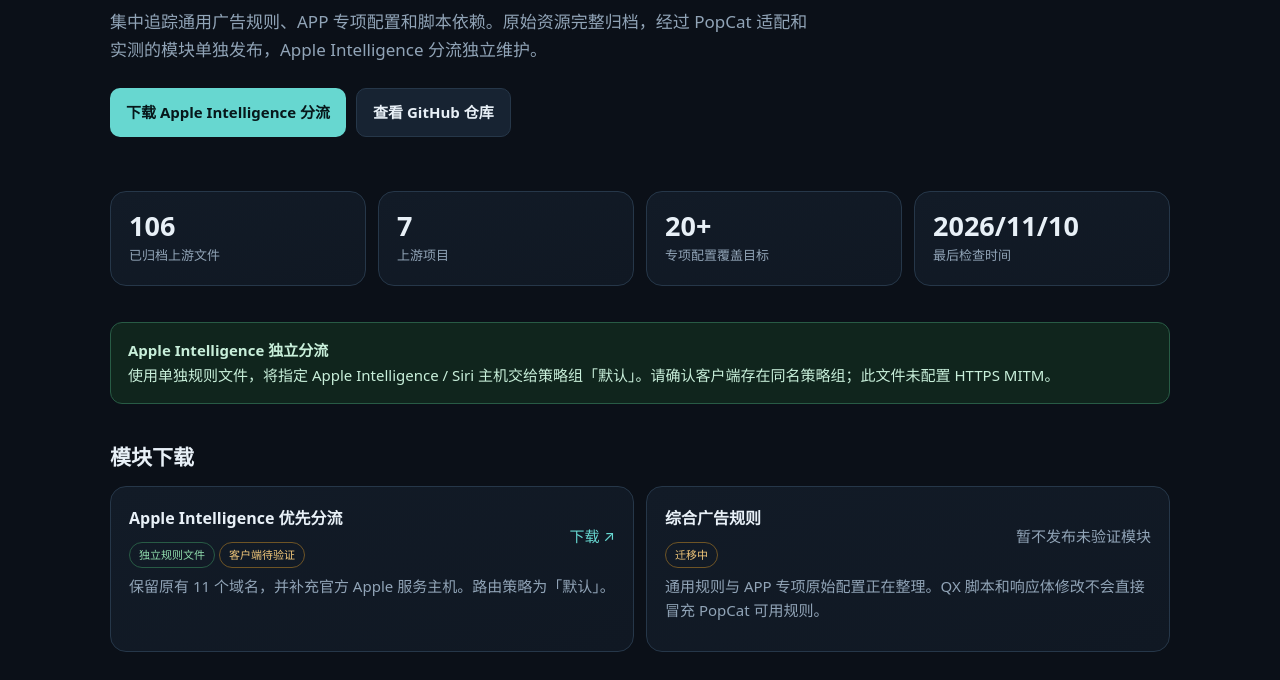
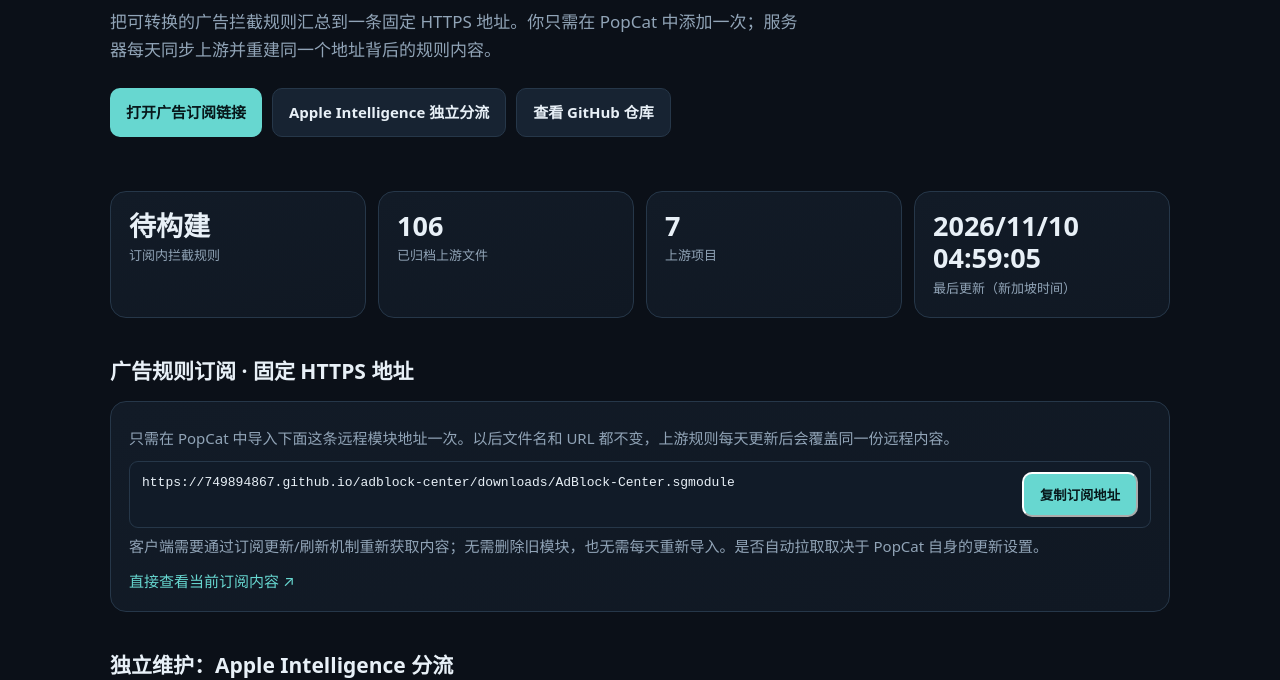
Before and after one commit to 749894867/adblock-center, a plain HTML site: page site/index.html in a window 1280 px wide. Shown: the part 290-970 px from the top of the page. Drawn offline with Linux system fonts and the light colour scheme.

Commit message:
feat: publish a single stable subscription URL on the rule center

```diff
--- a/site/index.html
+++ b/site/index.html
@@ -22,22 +22,27 @@ footer{margin-top:50px;padding-top:20px;border-top:1px solid var(--line);color:v
 </head>
 <body><main class="wrap">
 <div class="top"><div class="brand"><div class="logo">A</div> AdBlock Center <span class="pill">墨鱼规则中心</span></div><div>每日上游同步 · 独立 Apple Intelligence 分流</div></div>
-<header class="hero"><div class="eyebrow">OPEN SOURCE RULE HUB</div><h1>更全面的广告拦截，<br>持续更新。</h1><p>集中追踪通用广告规则、APP 专项配置和脚本依赖。原始资源完整归档，经过 PopCat 适配和实测的模块单独发布，Apple Intelligence 分流独立维护。</p>
-<div class="actions"><a class="btn" href="downloads/Apple-Intelligence-Route.sgmodule">下载 Apple Intelligence 分流</a><a class="btn alt" href="https://github.com/749894867/adblock-center">查看 GitHub 仓库</a></div></header>
-<div class="grid"><div class="stat"><strong id="fileCount">—</strong><span>已归档上游文件</span></div><div class="stat"><strong id="sourceCount">7</strong><span>上游项目</span></div><div class="stat"><strong id="appCount">20+</strong><span>专项配置覆盖目标</span></div><div class="stat"><strong id="lastSync">待同步</strong><span>最后检查时间</span></div></div>
-<div class="good"><b>Apple Intelligence 独立分流</b><br>使用单独规则文件，将指定 Apple Intelligence / Siri 主机交给策略组「默认」。请确认客户端存在同名策略组；此文件未配置 HTTPS MITM。</div>
-<section><h2>模块下载</h2><div class="cards">
-<div class="card"><div class="download"><div><h3>Apple Intelligence 优先分流</h3><span class="pill ok">独立规则文件</span><span class="pill warn">客户端待验证</span></div><a href="downloads/Apple-Intelligence-Route.sgmodule">下载 ↗</a></div><p>保留原有 11 个域名，并补充官方 Apple 服务主机。路由策略为「默认」。</p></div>
-<div class="card"><div class="download"><div><h3>综合广告规则</h3><span class="pill warn">迁移中</span></div><span class="muted">暂不发布未验证模块</span></div><p>通用规则与 APP 专项原始配置正在整理。QX 脚本和响应体修改不会直接冒充 PopCat 可用规则。</p></div>
+<header class="hero"><div class="eyebrow">OPEN SOURCE RULE HUB</div><h1>更全面的广告拦截，<br>持续更新。</h1><p>把可转换的广告拦截规则汇总到一条固定 HTTPS 地址。你只需在 PopCat 中添加一次；服务器每天同步上游并重建同一个地址背后的规则内容。</p>
+<div class="actions"><a class="btn" href="downloads/AdBlock-Center.sgmodule">打开广告订阅链接</a><a class="btn alt" href="downloads/Apple-Intelligence-Route.sgmodule">Apple Intelligence 独立分流</a><a class="btn alt" href="https://github.com/749894867/adblock-center">查看 GitHub 仓库</a></div></header>
+<div class="grid"><div class="stat"><strong id="ruleCount">—</strong><span>订阅内拦截规则</span></div><div class="stat"><strong id="fileCount">—</strong><span>已归档上游文件</span></div><div class="stat"><strong id="sourceCount">7</strong><span>上游项目</span></div><div class="stat"><strong id="lastSync">待同步</strong><span>最后更新（新加坡时间）</span></div></div>
+<section><h2>广告规则订阅 · 固定 HTTPS 地址</h2><div class="card">
+<p>只需在 PopCat 中导入下面这条远程模块地址一次。以后文件名和 URL 都不变，上游规则每天更新后会覆盖同一份远程内容。</p>
+<div class="file"><code id="subscriptionUrl">https://749894867.github.io/adblock-center/downloads/AdBlock-Center.sgmodule</code><button class="btn" id="copySubscription" type="button">复制订阅地址</button></div>
+<p class="muted">客户端需要通过订阅更新/刷新机制重新获取内容；无需删除旧模块，也无需每天重新导入。是否自动拉取取决于 PopCat 自身的更新设置。</p>
+<a href="downloads/AdBlock-Center.sgmodule">直接查看当前订阅内容 ↗</a>
+</div></section>
+<section><h2>独立维护：Apple Intelligence 分流</h2><div class="card">
+<p>这条规则与广告拦截分开，继续单独维护。指定 Apple Intelligence / Siri 主机交给策略组「默认」，请确认客户端存在同名策略组。</p>
+<a href="downloads/Apple-Intelligence-Route.sgmodule">Apple Intelligence 独立规则地址 ↗</a>
 </div></section>
 <section><h2>上游规则来源</h2><p class="muted">每日从以下项目同步文件与版本信息。原始归档用于审查和迁移，不代表已通过 PopCat 兼容性验证。</p><div class="source-list" id="sources">
 <div class="source-item">ddgksf2013 / Rewrite<small>APP 专项配置</small></div><div class="source-item">ddgksf2013 / Scripts<small>脚本依赖</small></div><div class="source-item">Cats-Team / AdRules<small>通用广告规则</small></div><div class="source-item">AWAvenue<small>通用广告规则</small></div><div class="source-item">anti-AD<small>广告与隐私拦截</small></div><div class="source-item">Blackmatrix7<small>Advertising 规则</small></div><div class="source-item">app2smile / rules<small>APP 专项规则</small></div></div></section>
 <section><h2>上游文件归档</h2><p class="muted">可按文件名搜索已同步资源。点击文件可查看原始内容。</p><input id="search" type="search" placeholder="搜索规则或脚本，例如 WeiboAds、amap.js、Keep"><div id="fileList" class="files"><div class="muted">等待第一次同步……</div></div></section>
-<section><h2>兼容性与发布状态</h2><div class="cards">
-<div class="card"><h3>上游已同步</h3><p>已从原始仓库获取文件并记录 SHA256 与来源链接。</p></div>
-<div class="card"><h3>待转换</h3><p>保留 QX / Surge 原始配置，需逐条转换，不直接导入。</p></div>
-<div class="card"><h3>待实测</h3><p>完成语法适配后，还需在 PopCat、目标 APP 和 iOS 版本上验证。</p></div>
-<div class="card"><h3>PopCat 已验证</h3><p>只有真实设备验证通过后，才会标记为可用并进入正式下载。</p></div>
+<section><h2>规则处理说明</h2><div class="cards">
+<div class="card"><h3>已编译进入订阅</h3><p>仅汇总可转换的域名和 URL 拦截规则，并统一为 REJECT 动作。</p></div>
+<div class="card"><h3>保留原始归档</h3><p>所有上游文件仍保留在仓库，便于追溯来源、审查变更和后续适配。</p></div>
+<div class="card"><h3>暂不自动转换</h3><p>Quantumult X 的 script-response-body、jsonjq-response-body 等响应体脚本需要专门适配，不会误塞入通用订阅。</p></div>
+<div class="card"><h3>逐步设备实测</h3><p>规则语法可以自动编译，但具体 APP 的拦截效果和误杀仍需在 PopCat 设备上测试。</p></div>
 </div></section>
 <section><div class="notice"><b>使用提醒：</b>极限拦截可能影响 APP 登录、搜索、定位、播放、支付或推荐功能。动态服务端广告、证书固定和视频流广告也无法保证全部拦截。请保留可回滚版本。</div></section>
 <footer>AdBlock Center · 自动更新以 GitHub Actions 实际运行结果为准。上游规则版权与署名归原作者所有。本项目仅做资源索引、审查、适配和个人配置整合。</footer>
@@ -46,10 +51,13 @@ footer{margin-top:50px;padding-top:20px;border-top:1px solid var(--line);color:v
 const $=s=>document.querySelector(s);let allFiles=[];
 fetch('data/manifest.json').then(r=>{if(!r.ok)throw new Error('manifest not ready');return r.json()}).then(m=>{
  allFiles=m.files||[];$('#fileCount').textContent=allFiles.length;$('#sourceCount').textContent=(m.sources||[]).length;
- $('#lastSync').textContent=m.generated_at?new Date(m.generated_at).toLocaleDateString('zh-CN'):'待同步';
+ $('#ruleCount').textContent=m.subscription?.rule_count??'待构建';
+ const stamp=m.subscription?.generated_at||m.generated_at;
+ $('#lastSync').textContent=stamp?new Date(stamp).toLocaleString('zh-CN',{hour12:false}):'待同步';
  const host=$('#sources');host.innerHTML=(m.sources||[]).map(s=>'<div class="source-item"><a target="_blank" rel="noopener" href="https://github.com/'+s.repo+'">'+s.name+'</a><small>'+s.file_count+' 个文件 · '+(s.commit||'无提交信息').slice(0,10)+'</small></div>').join('')||host.innerHTML;
  render('');
 }).catch(()=>{});
 function render(q){const list=allFiles.filter(f=>(f.path+' '+f.repo).toLowerCase().includes(q.toLowerCase())).slice(0,250);$('#fileList').innerHTML=list.length?list.map(f=>'<div class="file"><a href="'+f.site_path+'">'+f.path+'</a><small>'+f.repo+' · '+Math.round(f.bytes/1024)+' KB</small></div>').join(''):'<div class="muted">暂无匹配文件或尚未完成第一次同步。</div>'}
 $('#search').addEventListener('input',e=>render(e.target.value));
+$('#copySubscription').addEventListener('click',async()=>{const value=$('#subscriptionUrl').textContent;try{await navigator.clipboard.writeText(value);$('#copySubscription').textContent='已复制';}catch(e){$('#copySubscription').textContent='请长按复制';}});
 </script></body></html>
```
